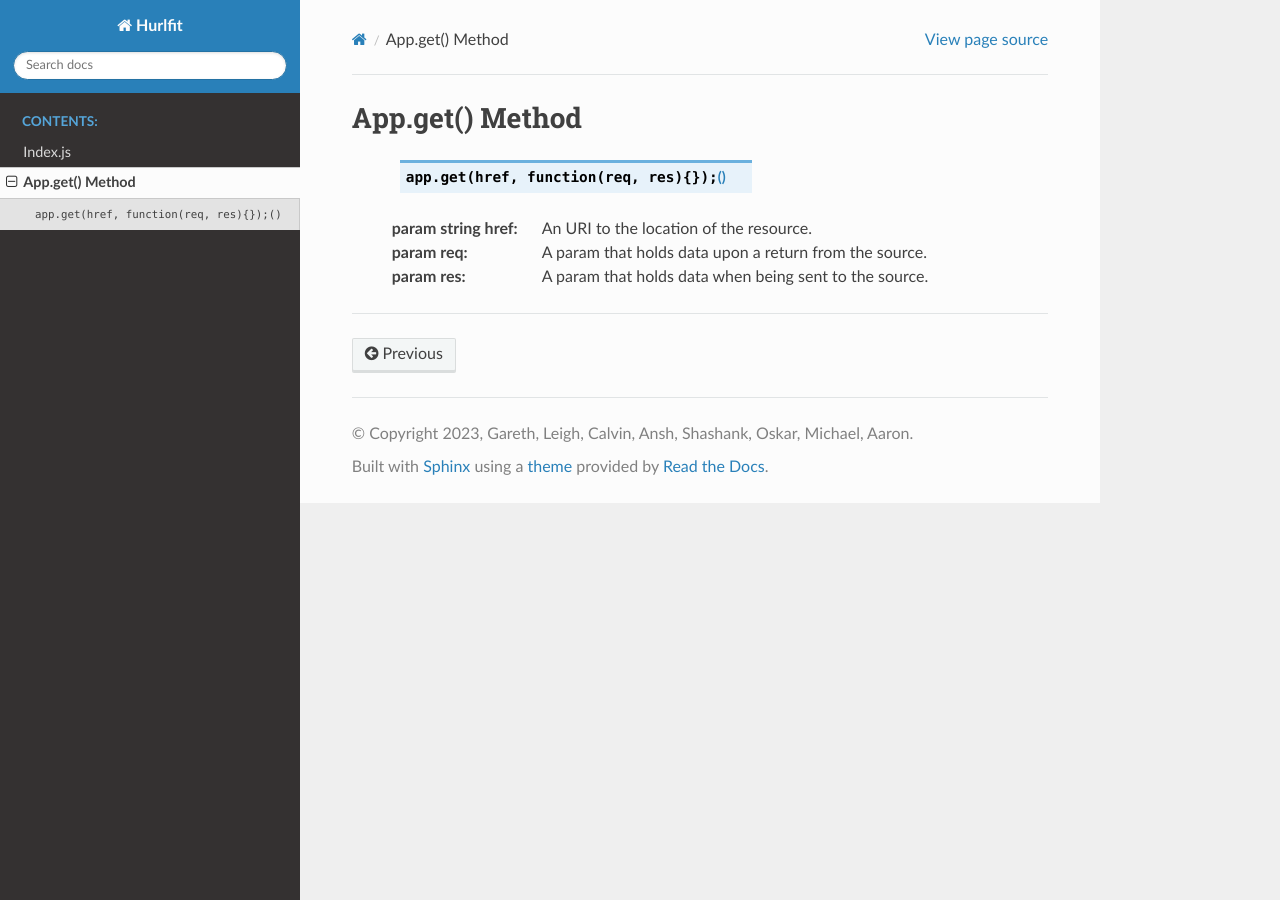
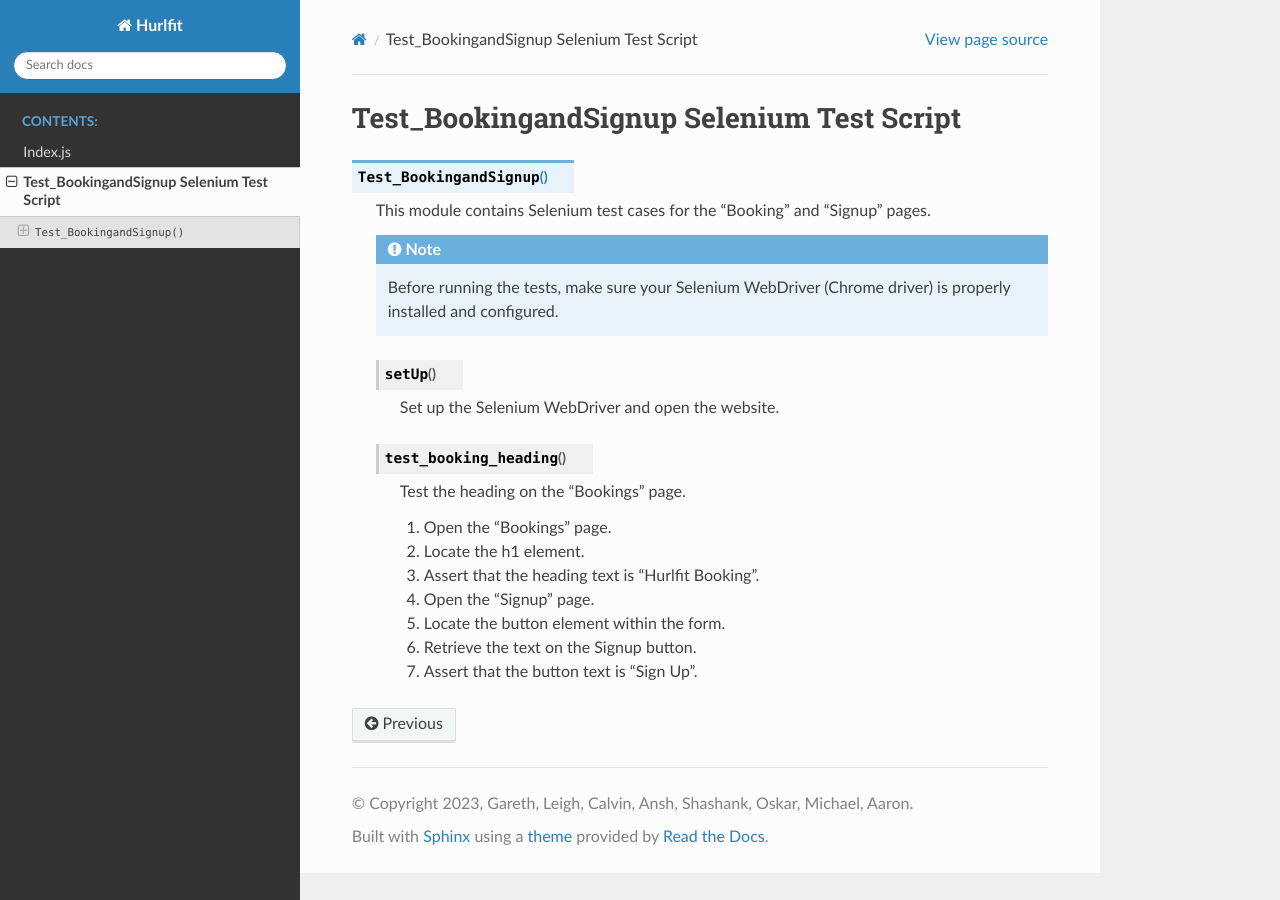
Before and after one commit to ruthlennonatu/bsc23Hurlfit, a Sphinx documentation site: the page built from source/selinium.rst, in a window 1280 px wide. Built offline with Sphinx 7.4.7 and the Read the Docs theme 2.0.0, drawn with Linux system fonts in a browser that asks for light colours.

Commit message:
Updated the .rst file for selenium tests

```diff
--- a/source/selinium.rst
+++ b/source/selinium.rst
@@ -1,10 +1,26 @@
-App.get() Method
-----------------
-    .. js:function:: app.get(href, function(req, res){});
+Test_BookingandSignup Selenium Test Script
+==========================================
 
-   :param string href: An URI to the location of the resource.
-   :param req: A param that holds data upon a return from the source.
-   :param res: A param that holds data when being sent to the source.
+.. py:function:: Test_BookingandSignup
 
+    This module contains Selenium test cases for the "Booking" and "Signup" pages.
 
-----
+    .. note::
+        Before running the tests, make sure your Selenium WebDriver (Chrome driver) is properly installed and configured.
+
+    .. py:method:: setUp()
+
+        Set up the Selenium WebDriver and open the website.
+
+    .. py:method:: test_booking_heading()
+
+        Test the heading on the "Bookings" page.
+
+        1. Open the "Bookings" page.
+        2. Locate the h1 element.
+        3. Assert that the heading text is "Hurlfit Booking".
+
+        4. Open the "Signup" page.
+        5. Locate the button element within the form.
+        6. Retrieve the text on the Signup button.
+        7. Assert that the button text is "Sign Up".
```
